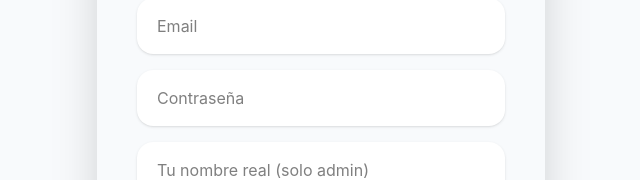
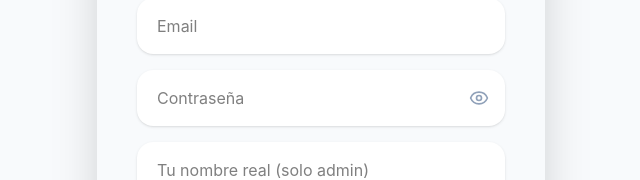
Before and after one commit to vilacos-source/FitClub, a React (Vite) app: page / in a window 1280 px wide. Both pictures are taken after a click on the button "Empezar el Reto". Shown: the part 219-399 px from the top of the page, without its empty margins (319-959 px from the left). Built offline with nearby package versions, Linux system fonts and the light colour scheme; no server answers; the database is empty.

Commit message:
feat(ui): botón para mostrar/ocultar la contraseña
Un ojo dentro del campo, como en cualquier formulario. Es type=button para que
no envíe el formulario al pulsarlo, y lleva aria-label/title para que también
funcione con lector de pantalla. Cubierto por el smoke test S2b.

```diff
--- a/components/LandingPage.tsx
+++ b/components/LandingPage.tsx
@@ -1,6 +1,6 @@
 
 import React, { useState } from 'react';
-import { ChevronLeft } from 'lucide-react';
+import { ChevronLeft, Eye, EyeOff } from 'lucide-react';
 import { auth } from '../services/firebase';
 import { createUserWithEmailAndPassword, signInWithEmailAndPassword } from "firebase/auth";
 
@@ -11,6 +11,7 @@ interface LandingPageProps {
 const LandingPage: React.FC<LandingPageProps> = ({ onRegister }) => {
   const [mode, setMode] = useState<'landing' | 'signup' | 'login'>('landing');
   const [isLoading, setIsLoading] = useState(false);
+  const [showPassword, setShowPassword] = useState(false);
   const [formData, setFormData] = useState({
     email: '',
     password: '',
@@ -74,11 +75,23 @@ const LandingPage: React.FC<LandingPageProps> = ({ onRegister }) => {
           value={formData.email} onChange={(e) => setFormData({...formData, email: e.target.value})}
           className="w-full bg-white border-none rounded-2xl py-4 px-5 shadow-sm outline-none focus:ring-2 focus:ring-indigo-500"
         />
-        <input
-          type="password" required placeholder="Contraseña"
-          value={formData.password} onChange={(e) => setFormData({...formData, password: e.target.value})}
-          className="w-full bg-white border-none rounded-2xl py-4 px-5 shadow-sm outline-none focus:ring-2 focus:ring-indigo-500"
-        />
+        <div className="relative">
+          <input
+            type={showPassword ? "text" : "password"} required placeholder="Contraseña"
+            value={formData.password} onChange={(e) => setFormData({...formData, password: e.target.value})}
+            className="w-full bg-white border-none rounded-2xl py-4 px-5 pr-14 shadow-sm outline-none focus:ring-2 focus:ring-indigo-500"
+          />
+          {/* type="button": si no, este botón enviaría el formulario al pulsarlo */}
+          <button
+            type="button"
+            onClick={() => setShowPassword(v => !v)}
+            aria-label={showPassword ? "Ocultar contraseña" : "Mostrar contraseña"}
+            title={showPassword ? "Ocultar contraseña" : "Mostrar contraseña"}
+            className="absolute inset-y-0 right-4 flex items-center text-slate-400 hover:text-indigo-600 active:scale-90 transition-all"
+          >
+            {showPassword ? <EyeOff className="w-5 h-5" /> : <Eye className="w-5 h-5" />}
+          </button>
+        </div>
 
         {mode === 'signup' && (
           <>
```
Also changed, not shown: 1 other file (tests, documents, lock files or other folders).
